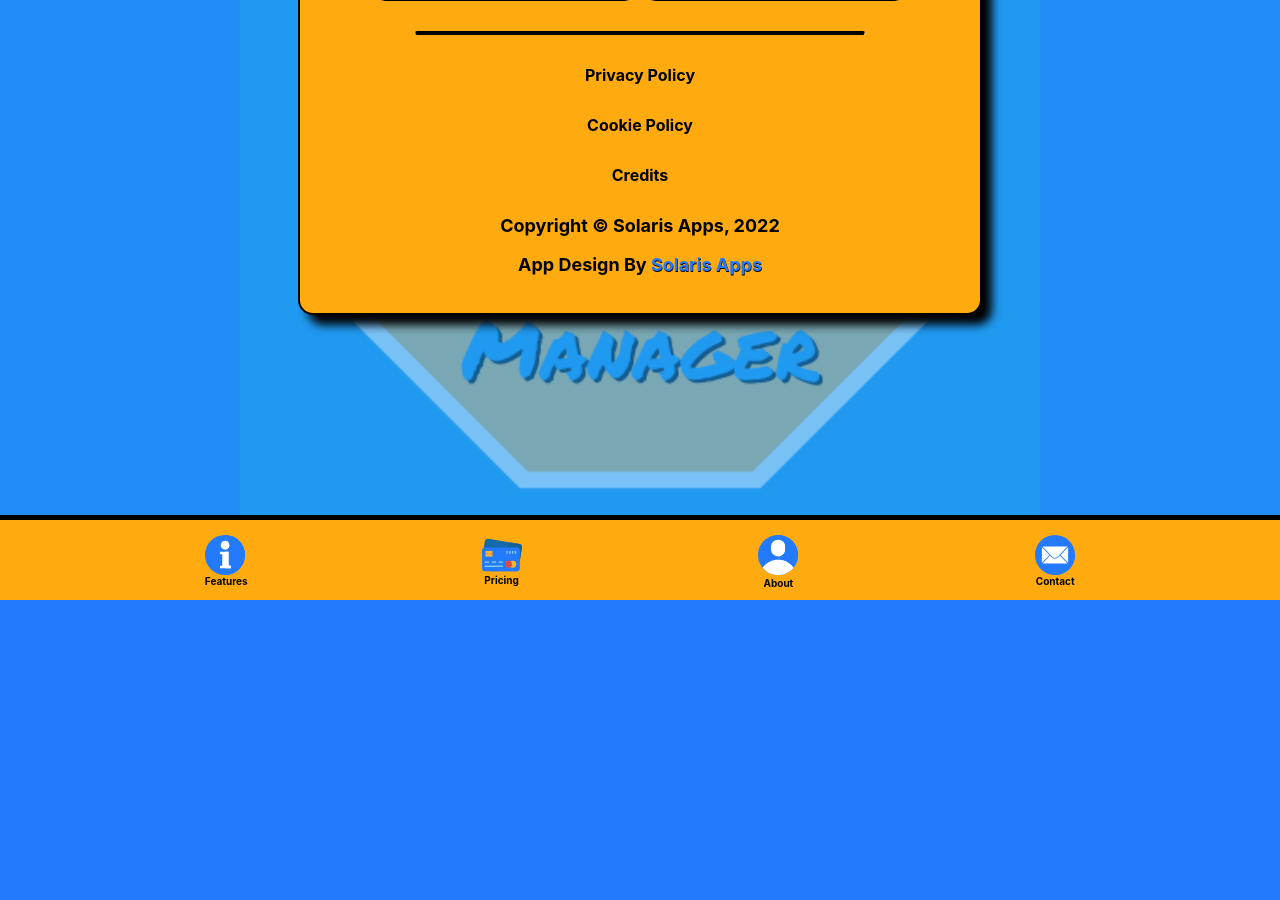
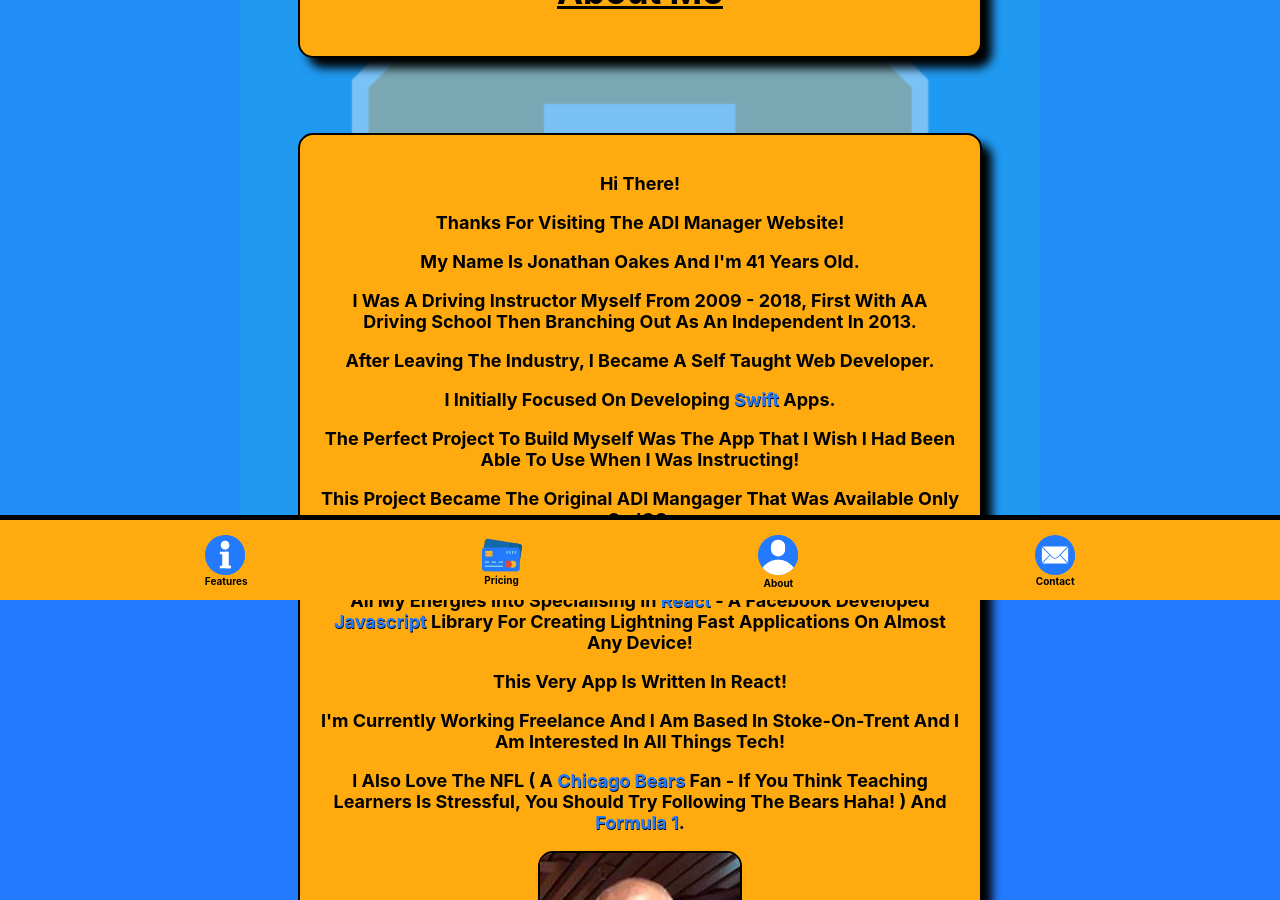
Before and after one commit to jonmoakes/adi-manager-netlify, a React (Create React App) app: page /about-me in a window 1280 px wide. Shown: the part 200-1100 px from the top of the page. Before the commit the page ends 800 px from the top, so only its background shows below. Built offline with nearby package versions, Linux system fonts and the light colour scheme; what react-animations would draw is missing.

Commit message:
added about me page

```diff
--- a/src/App.js
+++ b/src/App.js
@@ -15,6 +15,7 @@ const Navigation = lazy(() =>
 const Home = lazy(() => import("./routes/home/home.component"));
 const Features = lazy(() => import("./routes/features/features.component"));
 const Pricing = lazy(() => import("./routes/pricing/pricing.component"));
+const AboutMe = lazy(() => import("./routes/about-me/about-me.component"))
 
 const App = () => {
 
@@ -29,6 +30,7 @@ const App = () => {
               <Route index element={<Home />} />
               <Route path="features" element={<Features />} />
               <Route path="pricing" element={<Pricing />} />
+              <Route path="about-me" element={<AboutMe />} />
             </Route>
           </Routes>
           <Footer />
--- /dev/null
+++ b/src/routes/about-me/about-me.component.jsx
@@ -0,0 +1,20 @@
+import Intro from "./intro.component";
+import WebsiteInfo from "./website-info.component";
+import Contact from "./contact.component";
+
+import { Container } from "../../styles/container/container.styles";
+import { Div } from "../../styles/div/div.styles";
+import { Heading } from "../../styles/h1/h1.styles";
+
+const AboutMePage = () => (
+  <Container>
+    <Div>
+      <Heading>About Me</Heading>
+    </Div>
+    <Intro />
+    <WebsiteInfo />
+    <Contact />
+  </Container>
+);
+
+export default AboutMePage;
--- /dev/null
+++ b/src/routes/about-me/contact.component.jsx
@@ -0,0 +1,17 @@
+import { Link } from "react-router-dom";
+
+import CustomButton from "../../components/custom-button/custom-button.component";
+
+import { Div } from "../../styles/div/div.styles";
+
+import { contactPath } from "../../strings/strings";
+
+const Contact = () => (
+  <Div>
+    <Link to={contactPath}>
+      <CustomButton>Contact</CustomButton>
+    </Link>
+  </Div>
+);
+
+export default Contact;
--- /dev/null
+++ b/src/routes/about-me/intro.component.jsx
@@ -0,0 +1,68 @@
+import ImageJpg from "../../assets/me.jpg";
+
+import {RotateDiv } from "../../styles/div/div.styles";
+import { MeImage } from "../../styles/image/image.styles";
+import { Href } from "../../styles/a/a.styles";
+
+const Intro = () => (
+  <RotateDiv>
+    <p>Hi there!</p>
+    <p>thanks for visiting the ADI Manager Website!</p>
+    <p>my name is jonathan oakes and I'm 41 years old.</p>
+    <p>
+      i was a driving instructor myself from 2009 - 2018, first with AA Driving
+      School then branching out as an independent in 2013.
+    </p>
+    <p>after leaving the industry, I became a self taught web developer.</p>
+    <p>
+      i initially focused on developing{" "}
+      <Href href="https://www.apple.com/uk/swift/">
+        Swift
+      </Href>{" "}
+      apps.
+    </p>
+    <p>
+      the perfect project to build myself was the app that I wish I had been
+      able to use when I was instructing!
+    </p>
+    <p>
+      this project became the original ADI Mangager that was available only on
+      iOS.
+    </p>
+    <p>
+      i published several other apps to the apple app store, but i eventually
+      grew tired of only developing applications for Apple Products, so i put
+      all my energies into specialising in{" "}
+      <Href href="https://reactjs.org/">
+       React
+      </Href>{" "}
+      - a facebook developed{" "}
+      <Href href="https://en.wikipedia.org/wiki/JavaScript">
+        javascript
+      </Href>{" "}
+      library for creating lightning fast applications on almost any device!
+    </p>
+    <p>this very app is written in react!</p>
+    <p>
+      I'm currently working freelance and i am based in stoke-on-trent and I am
+      interested in all things tech!
+    </p>
+    <p>
+      i also love the NFL ( A{" "}
+      <Href href="https://www.chicagobears.com/">
+        Chicago Bears
+      </Href>{" "}
+      Fan - if you think teaching learners is stressful, you should try
+      following the Bears haha! ) and{" "}
+      <Href href="https://www.formula1.com/">
+       Formula 1
+      </Href>
+      .
+    </p>
+
+      <MeImage srcSet={ImageJpg} alt="profile picture" />
+
+  </RotateDiv>
+);
+
+export default Intro;
--- /dev/null
+++ b/src/routes/about-me/website-info.component.jsx
@@ -0,0 +1,16 @@
+import { Div } from "../../styles/div/div.styles";
+import {Href  } from "../../styles/a/a.styles";
+
+const WebsiteInfo = () => (
+  <Div>
+    <p>
+      please take a look at my main website{" "}
+      <Href href="https://www.solaris-apps.co.uk">Solaris Apps</Href> to see some of
+      my other work!
+    </p>
+    <p>if you have any questions or feedback then please don't hesitate to</p>
+    <p>&darr;&darr;</p>
+  </Div>
+);
+
+export default WebsiteInfo;
--- a/src/styles/div/div.styles.jsx
+++ b/src/styles/div/div.styles.jsx
@@ -1,9 +1,11 @@
 import styled, { keyframes } from "styled-components";
-import { bounceInDown, slideInLeft, slideInRight } from "react-animations";
+import { bounceInDown, slideInLeft, slideInRight, rotateInUpRight } from "react-animations";
 
 const slideInLeftAnimation = keyframes`${slideInLeft}`;
 const slideInRightAnimation = keyframes`${slideInRight}`;
 const bounceInDownAnimation = keyframes`${bounceInDown}`;
+const rotateInUpRightAnimation = keyframes`${rotateInUpRight}`;
+
 
 export const Div = styled.div`
   margin: 0px auto 75px auto;
@@ -870,3 +872,11 @@ export const FooterNavigationItems = styled.div`
     }
   }
 `;
+
+export const RotateDiv = styled(Div)`
+  animation: 1s ${rotateInUpRightAnimation};
+
+  span {
+    text-shadow: 1px 1px 1px black;
+  }
+`;
--- a/src/styles/image/image.styles.jsx
+++ b/src/styles/image/image.styles.jsx
@@ -72,3 +72,15 @@ export const HomePageLogoImage = styled.img`
     width: 200px;
   }
 `;
+
+export const MeImage = styled.img`
+  width: 200px;
+  height: 200px;
+  border: 2px solid black;
+  border-radius: 15px;
+
+  @media screen and (max-width: 600px) {
+    width: 100px;
+    height: 100px;
+  }
+`;
```
